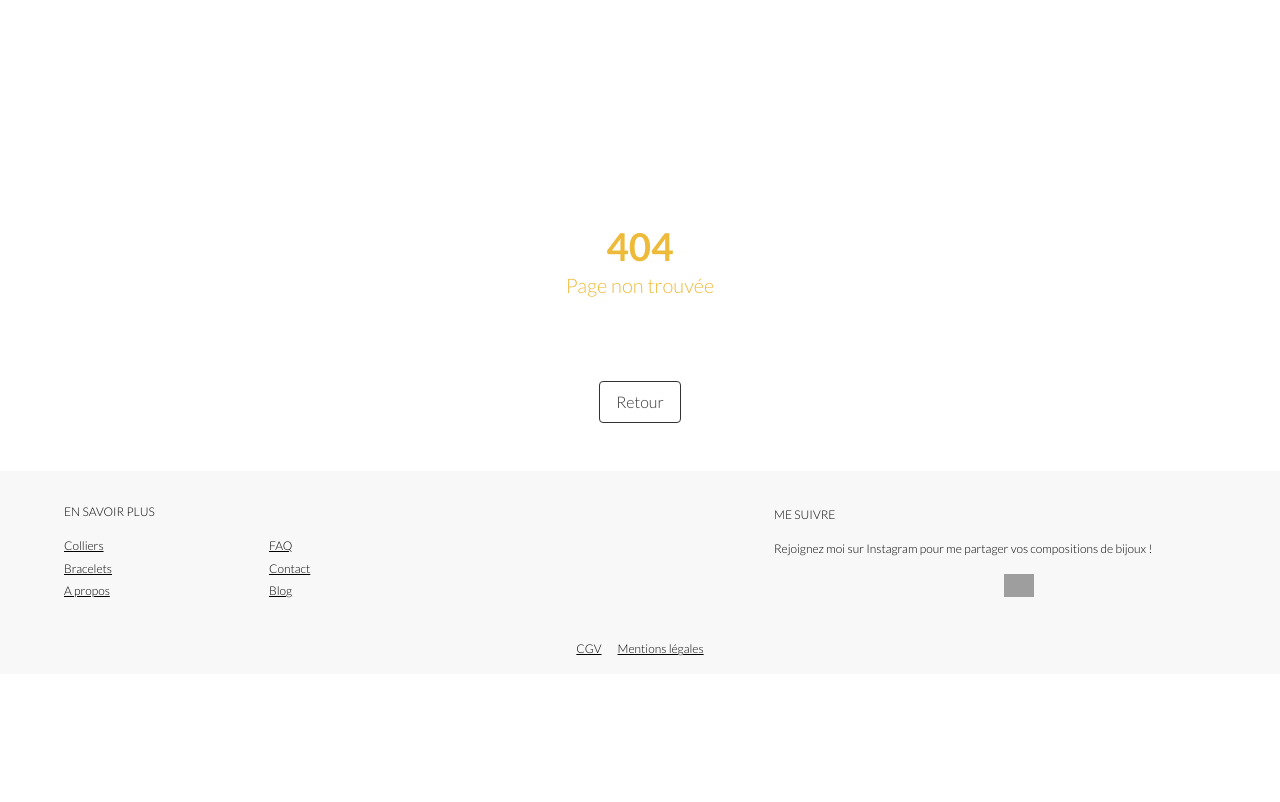
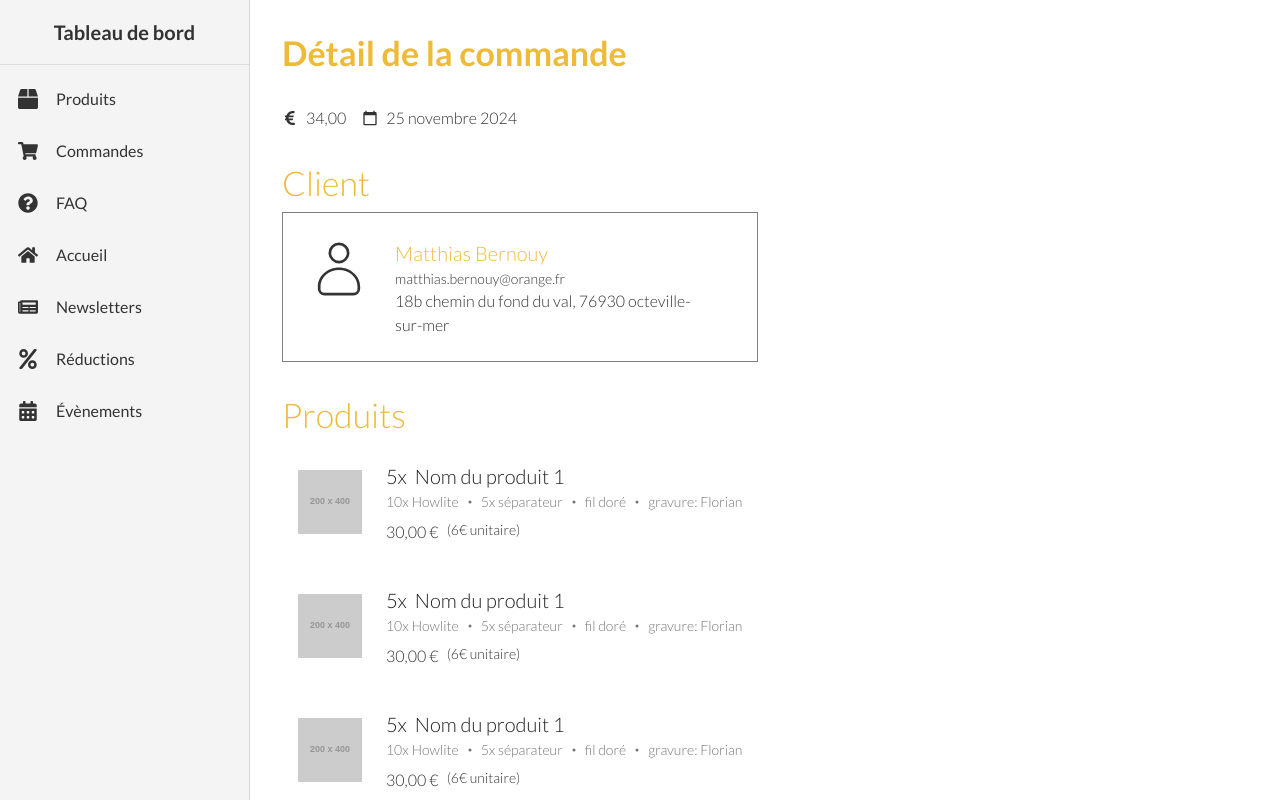
Before and after one commit to LovisCoding/atelier_manon_front, a React (Vite) app: page /admin/order/1 in a window 1280 px wide. Before the commit this address had no page. Shown: the top 802 px of the page. Built offline with nearby package versions, Linux system fonts and the light colour scheme; grey boxes are pictures that could not be loaded.

Commit message:
page liste commande et détail commande ok

```diff
--- a/routes/AppRoutes.jsx
+++ b/routes/AppRoutes.jsx
@@ -14,10 +14,12 @@ import Home from '../src/pages/home/Home';
 
 import NotFound from '../src/pages/NotFound';
 import Admin from '../src/pages/admin/Admin';
+import Orders from '../src/pages/admin/Order/Orders.jsx';
 import CodesPromo from '../src/pages/admin/CodesPromo/CodesPromo.jsx';
 import CGV from '../src/pages/CGV/CGV.jsx';
 import CodePromo from '../src/pages/admin/CodesPromo/CodePromo.jsx';
 import Cart from '../src/pages/Cart.jsx';
+import OrderDetails from '../src/pages/admin/Order/OrderDetail.jsx';
 
 const AppRoutes = () => {
 	return (
@@ -37,6 +39,9 @@ const AppRoutes = () => {
 
 			<Route path="/admin/codesPromo" element={<CodesPromo />} />
 			<Route path="/admin/codesPromo/:id" element={<CodePromo />} />
+
+      <Route path="/admin/orders" element={<Orders />} />
+      <Route path="/admin/order/:id" element={<OrderDetails />} />
 			{/** Le laisser en dernier */}
 			<Route path="*" element={<NotFound />} />
 		</Routes>
--- /dev/null
+++ b/src/pages/admin/Order/OrderDetail.jsx
@@ -0,0 +1,146 @@
+import React, { useState } from "react";
+import { Box, Button, Typography, Stack, Paper, IconButton, TextField, Dialog, DialogActions, DialogContent, DialogTitle } from "@mui/material";
+import { MdCalendarToday, MdAdd, MdEdit } from "react-icons/md";
+import { FaEuroSign } from "react-icons/fa";
+import SidebarMenu from "../SidebarMenu";
+import { CiUser } from "react-icons/ci";
+import { GoDotFill } from "react-icons/go";
+import theme from "../../../theme/theme";
+
+export default function OrderDetails() {
+  return (
+    <Box display={"flex"}>
+      <SidebarMenu />
+      <OrderDetailsContent />
+    </Box>
+  )
+}
+
+function OrderDetailsContent() {
+
+  return (
+    <Stack spacing={4} p={4}>
+      <Typography variant="h4" fontWeight="bold">
+        Détail de la commande
+      </Typography>
+
+      <Stack direction="row" spacing={2} alignItems="center">
+        <Stack direction="row" alignItems="center" spacing={1}>
+          <FaEuroSign />
+          <Typography>34,00</Typography>
+        </Stack>
+        <Stack direction="row" alignItems="center" spacing={1}>
+          <MdCalendarToday />
+          <Typography>25 novembre 2024</Typography>
+        </Stack>
+      </Stack>
+
+      <ClientDetail />
+      <ProductsDetail />
+      <Actions />
+
+    </Stack>
+  );
+}
+
+function Actions() {
+  return (
+    <Stack spacing={3}>
+      <Stack direction="row" spacing={3}>
+        <Button fullWidth variant="yellowButton">
+          Changer l'état
+        </Button>
+        <Button fullWidth variant="contained" color="error">
+          Supprimer
+        </Button>
+      </Stack>
+      <Button variant="outlined" color="secondary">
+        Envoyer un lien de paiement
+      </Button>
+    </Stack>
+  )
+}
+
+function ProductsDetail() {
+
+  const products = [
+    "", "", ""
+  ]
+
+  return (
+    <>
+      <Stack spacing={1}>
+        <Stack direction="row" justifyContent="space-between" alignItems="center">
+          <Typography variant="h4">
+            Produits
+          </Typography>
+        </Stack>
+        {products.map((product) => (
+          <Stack
+            key={""}
+            direction="row"
+            alignItems="center"
+            spacing={3}
+            padding={2}
+            sx={{ mb: 1 }}
+          >
+            <Box sx={{
+              height: "4rem",
+              width: "4rem",
+              objectFit: "cover"
+            }} component={"img"} src="https://via.placeholder.com/200x400">
+            </Box>
+
+            <Stack spacing={1}>
+              <Stack>
+                <Stack direction={"row"} spacing={1}>
+                  <Typography color={theme.palette.grey[900]} variant="h6">5x</Typography>
+                  <Typography color={theme.palette.grey[900]} variant="h6">Nom du produit 1</Typography>
+                </Stack>
+                <Stack color={theme.palette.grey[600]} direction={"row"} justifyContent={"center"} alignItems={"center"} spacing={1}>
+                  <Typography variant="body2">10x Howlite</Typography>
+                  <GoDotFill size={6} />
+                  <Typography variant="body2">5x séparateur</Typography>
+                  <GoDotFill size={6} />
+                  <Typography variant="body2">fil doré</Typography>
+                  <GoDotFill size={6} />
+                  <Typography variant="body2">gravure: Florian</Typography>
+                </Stack>
+              </Stack>
+              <Stack direction={"row"} spacing={1}>
+                <Typography variant="body1">30,00 €</Typography>
+                <Typography variant="body2">(6€ unitaire)</Typography>
+              </Stack>
+            </Stack>
+
+          </Stack>
+        ))}
+      </Stack>
+    </>
+
+  )
+}
+
+function ClientDetail() {
+  return (
+    <>
+      <Stack spacing={1}>
+        <Typography variant="h4">
+          Client
+        </Typography>
+        <Stack sx={{
+            border: "1px solid grey",
+            padding: 3
+          }} direction={"row"} spacing={3}>
+            <CiUser size={64} />
+            <Stack maxWidth={"20rem"}>
+              <Typography variant="h6">Matthias Bernouy</Typography>
+              <Typography variant="body2">matthias.bernouy@orange.fr</Typography>
+              <Typography>18b chemin du fond du val, 76930 octeville-sur-mer</Typography>
+            </Stack>
+        </Stack>
+      </Stack>
+    </>
+
+  )
+}
--- /dev/null
+++ b/src/pages/admin/Order/Orders.jsx
@@ -0,0 +1,84 @@
+import { Box, TableContainer, Table, TableHead, TableCell, TableRow, TableBody, Paper, Stack, Typography, Button } from "@mui/material";
+import SidebarMenu from "../SidebarMenu";
+import { useNavigate } from "react-router";
+
+export default function Orders() {
+  const navigate = useNavigate();
+
+  const handleClickRow = (to) => {
+    navigate(to);
+  };
+
+  const rows = [
+    {
+      id: 1,
+      client: "Matthias Bernouy",
+      amount: 25.37,
+      state: "En cours",
+      date: "16 novembre 2024",
+    },
+    {
+      id: 2,
+      client: "Jean Dupont",
+      amount: 54.99,
+      state: "Livrée",
+      date: "12 novembre 2024",
+    },
+    {
+      id: 3,
+      client: "Marie Curie",
+      amount: 75.5,
+      state: "Annulée",
+      date: "10 novembre 2024",
+    },
+    {
+      id: 4,
+      client: "Albert Einstein",
+      amount: 12.34,
+      state: "En attente",
+      date: "15 novembre 2024",
+    },
+  ];
+
+  return (
+    <Box display="flex">
+      <SidebarMenu />
+      <Stack spacing={5} p={5}>
+        <Typography variant="h1">
+          Liste des commandes
+        </Typography>
+        <TableContainer component={Paper}>
+          <Table sx={{ minWidth: 650 }} aria-label="simple table">
+            <TableHead>
+              <TableRow>
+                <TableCell>Client</TableCell>
+                <TableCell>Montant total</TableCell>
+                <TableCell>État</TableCell>
+                <TableCell>Date</TableCell>
+              </TableRow>
+            </TableHead>
+            <TableBody>
+              {rows.map((row) => (
+                <TableRow
+                  key={row.id}
+                  onClick={() => handleClickRow(`/admin/order/${row.id}`)}
+                  sx={{
+                    cursor: "pointer",
+                    "&:hover": { backgroundColor: "#f5f5f5" },
+                  }}
+                >
+                  <TableCell component="th" scope="row">
+                    {row.client}
+                  </TableCell>
+                  <TableCell>{row.amount.toFixed(2)} €</TableCell>
+                  <TableCell>{row.state}</TableCell>
+                  <TableCell>{row.date}</TableCell>
+                </TableRow>
+              ))}
+            </TableBody>
+          </Table>
+        </TableContainer>
+      </Stack>
+    </Box>
+  );
+}
```
